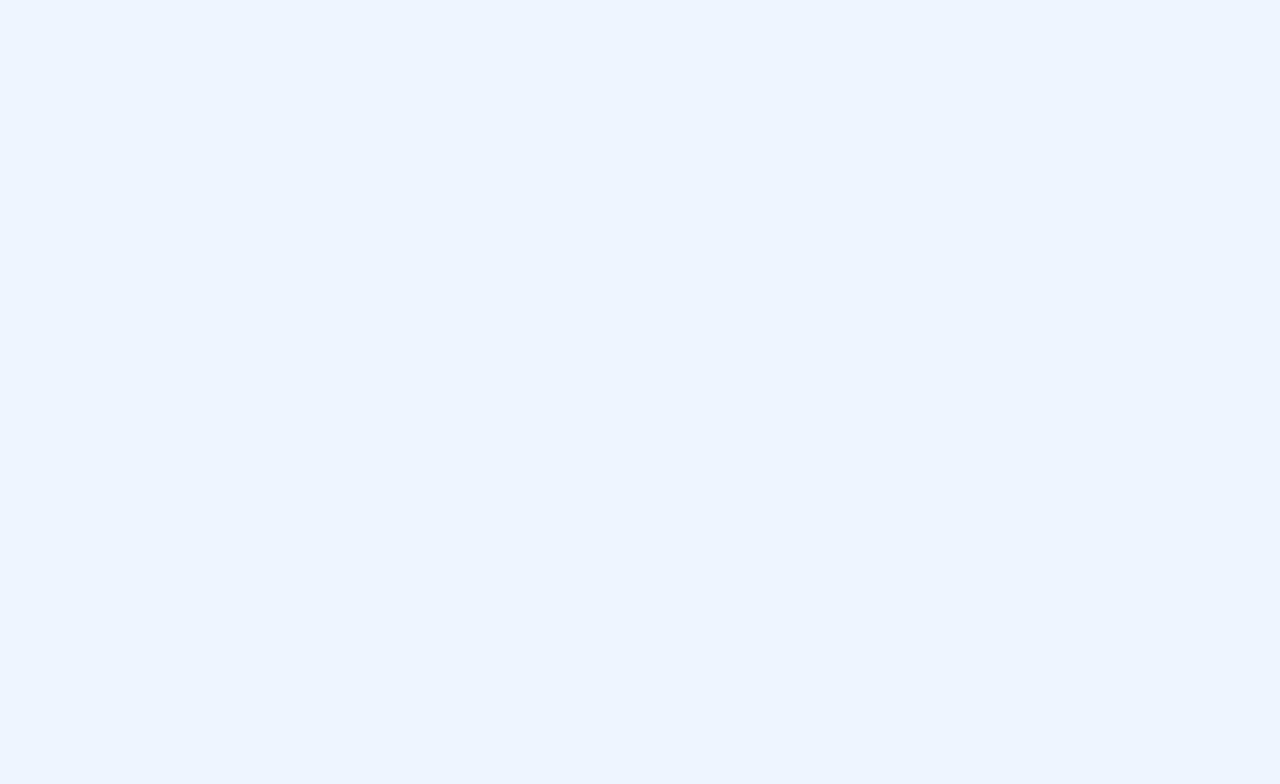
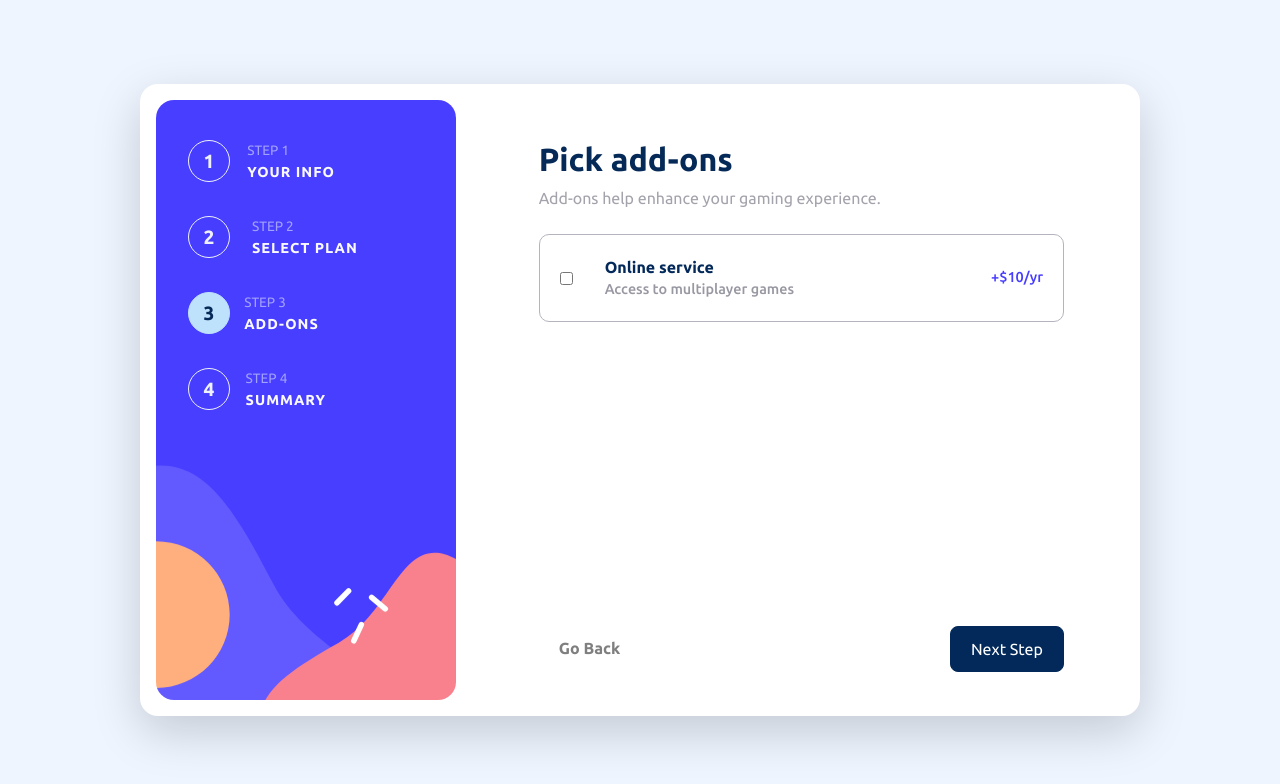
Before and after one commit to Aveshkhan/multi-steps-form, a React (Create React App) app: page /pickAddOns in a window 1280 px wide. Before the commit this address had no page. Shown: the top 784 px of the page. Built offline with nearby package versions, Linux system fonts and the light colour scheme.

Commit message:
completed selectyourplan page design

```diff
--- a/src/App.css
+++ b/src/App.css
@@ -1,5 +1,6 @@
 @import url('https://fonts.googleapis.com/css2?family=Ubuntu:wght@400;500;700&display=swap');
-*{
+
+* {
   margin: 0;
   padding: 0;
   box-sizing: border-box;
@@ -11,23 +12,23 @@
   font-weight: 500;
 }
 
-.center{
+.center {
   display: flex;
   justify-content: center;
   align-items: center;
 }
 
-body{
+body {
   background-color: #eef5ff;
 }
 
-.stepsContent{
+.stepsContent {
   background-color: #ffffff;
   border-radius: 18px;
   width: 1000px;
 }
 
-.stepLeftContent{
+.stepLeftContent {
   background: url('./assets/images/bg-sidebar-desktop.svg')no-repeat center center/cover;
   border-radius: 18px;
   height: 600px;
@@ -37,18 +38,18 @@ body{
   padding: 40px 0;
 }
 
-.stepLeftContent ul{
+.stepLeftContent ul {
   display: flex;
   flex-direction: column;
   gap: 2rem;
   align-items: flex-start;
 }
 
-.stepLeftContent ul li{
+.stepLeftContent ul li {
   gap: 12px;
 }
 
-.stepsNumberIcon{
+.stepsNumberIcon {
   background-color: #473dff;
   color: #eef1fd;
   display: flex;
@@ -64,11 +65,11 @@ body{
   transition: all 0.3s ease;
 }
 
-.stepsNumberIcon:hover{
+.stepsNumberIcon:hover {
   background-color: #bee1fc6d;
 }
 
-.stepsNumberIcon.active{
+.stepsNumberIcon.active {
   background-color: #bee1fc;
   color: #052a58;
   display: flex;
@@ -82,76 +83,184 @@ body{
   border-color: #bee1fc;
 }
 
-.stepsNumber{
+.stepsNumber {
   font-size: 0.85rem;
   margin-bottom: 2px;
   color: #a3a1fe;
 }
 
-.stepsName{
+.stepsName {
   font-size: 0.9rem;
   color: #f9f9ff;
   font-weight: bold;
   letter-spacing: 1px;
 }
 
-.stepsRightContent{
+.stepsRightContent {
   padding: 40px 60px;
 
 }
 
-.stepsHeadingName{
+.stepsHeadingName {
   font-weight: bold;
   color: #052a58;
 }
 
-.stepsSubHeading{
+.stepsSubHeading {
   color: #a3a3ac;
   font-size: 1rem;
 }
 
-.personalInfo input.form-control{
+.personalInfo input.form-control {
   padding: 12px 16px;
 }
 
-.personalInfo label.form-label{
+.personalInfo label.form-label {
   color: #052a58;
   font-weight: 500;
   font-size: 0.9rem;
 }
 
-.stepsRightInnerContent{
+.stepsRightInnerContent {
   height: 75%;
 }
 
-.stepsRightBottomContent{
+.stepsRightBottomContent {
   display: flex;
   justify-content: space-between;
   gap: 1rem;
 }
 
-.personalInfo .stepsRightBottomContent{
+.personalInfo .stepsRightBottomContent {
   justify-content: flex-end;
 }
 
-.btn{
+.btn {
   padding: 10px 20px;
   border-radius: 8px;
 }
 
-.btn-primary{
+.btn-primary {
   background-color: #03295a;
   border-color: #03295a;
 }
 
-.btn-primary:hover, .btn.active{
+.btn-primary:hover,
+.btn.active {
   background-color: #03295a !important;
   border-color: #03295a !important;
 }
-.cardSelection{
+
+.cardSelection {
   border: 1px solid #e4e4e5;
+  display: flex;
+  flex-direction: column;
+  align-items: flex-start;
+  padding: 16px 16px;
 }
-.btn-check:checked+.btn.cardSelection{
+
+.btn-check:checked+.btn.cardSelection {
   background-color: #f8f9fe;
   border: 1px solid #03295a;
 }
+
+.btn-check+.btn.cardSelection:hover {
+  border: 1px solid #03295a;
+}
+
+.cardSelectionImg{
+  margin-bottom: 40px;
+}
+
+.cardSelectionHeader{
+  font-weight: 700;
+  color: #273d5b;
+}
+
+.cardSelectionPrice{
+  color: #b4b4be;
+  font-weight: 500;
+  font-size: 0.95rem;
+}
+
+.cardSelectionYearlyDiscount{
+  font-size: 0.9rem;
+  color: #293445;
+  font-weight: 500;
+}
+
+.monthyYearlyToggle{
+  display: flex;
+  justify-content: center;
+  align-items: center;
+  gap: 1.5rem;
+  background-color: #f8f9fe;
+  height: 56px;
+  border-radius: 10px;
+}
+
+.form-switch .form-check-input{
+  width: 40px;
+  height: 21px;
+}
+
+.customToggle.form-check-input:checked{
+  background-color: #05285a;
+  border-color: #05285a;
+}
+
+.toggleText{
+  font-weight: 700;
+  color: #9898a2;
+}
+
+.addsOnsCards{
+  display: flex;
+  align-items: center;
+  gap: 2rem;
+  width: 100%;
+  border: 1px solid #b4b4be;
+  border-radius: 10px;
+  padding: 20px;
+  cursor: pointer;
+}
+
+.addsOnsCards label.form-check-label{
+  display: flex;
+  justify-content: space-between;
+  align-items: center;
+  width: 100%;
+  cursor: pointer;
+}
+
+.addsOnsCards .form-check-input{
+  width: 22px;
+  height: 22px;
+  cursor: pointer;
+}
+
+.addsOnsCards .form-check-input:checked{
+  background-color: #483eff;
+}
+
+.addsOnsCards + .form-check-input:checked{
+  border-color: #03295a;
+  background-color: #03295a;
+}
+
+.addOnsCardsHeading {
+  font-weight: 700;
+  color: #03295a;
+}
+
+.addOnsCardsSubHeading {
+  font-weight: 500;
+  color: #9898a2;
+  font-size: 0.9rem;
+}
+
+.addOnsCardPrice{
+  color: #483eff;
+  font-size: 0.9rem;
+  font-weight: 500;
+}
--- a/src/App.js
+++ b/src/App.js
@@ -3,6 +3,7 @@ import { BrowserRouter as Router, Route, Routes } from 'react-router-dom';
 
 import PersonalInfo from './components/PersonalInfo';
 import SelectYourPlan from './components/SelectYourPlan';
+import PickAddOns from './components/PickAddOns';
 
 function App() {
   return (
@@ -11,6 +12,7 @@ function App() {
         <Routes>
           <Route path='/' element={<PersonalInfo/>}/>
           <Route path='/selectyourplan' element={<SelectYourPlan/>}/>
+          <Route path='/pickAddOns' element={<PickAddOns/>}/>
         </Routes>
       </Router>
     </div>
--- /dev/null
+++ b/src/components/PickAddOns.jsx
@@ -0,0 +1,88 @@
+import React from 'react'
+import { NavLink } from 'react-router-dom'
+
+const PickAddOns = () => {
+  return (
+    <div>
+      <div className="container center min-vh-100">
+        <div className="stepsContent row shadow-lg p-3">
+          <div className="col-4 px-0">
+            <div className="stepLeftContent">
+              <ul>
+                <li className='row'>
+                  <div className="col-3">
+                    <div className="stepsNumberIcon">1</div>
+                  </div>
+                  <div className="col-8">
+                    <div className="stepsNumber">STEP 1</div>
+                    <div className="stepsName">YOUR INFO</div>
+                  </div>
+                </li>
+                <li className='row'>
+                  <div className="col-3">
+                    <div className="stepsNumberIcon">2</div>
+                  </div>
+                  <div className="col-8">
+                    <div className="stepsNumber">STEP 2</div>
+                    <div className="stepsName">SELECT PLAN</div>
+                  </div>
+                </li>
+                <li className='row'>
+                  <div className="col-3">
+                    <div className="stepsNumberIcon active">3</div>
+                  </div>
+                  <div className="col-8">
+                    <div className="stepsNumber">STEP 3</div>
+                    <div className="stepsName">ADD-ONS</div>
+                  </div>
+                </li>
+                <li className='row'>
+                  <div className="col-3">
+                    <div className="stepsNumberIcon">4</div>
+                  </div>
+                  <div className="col-8">
+                    <div className="stepsNumber">STEP 4</div>
+                    <div className="stepsName">SUMMARY</div>
+                  </div>
+                </li>
+              </ul>
+            </div>
+          </div>
+          <div className="col-8 addOns stepsRightContent">
+            <div className="stepRightTopContent mb-4">
+              <h2 className='stepsHeadingName'>Pick add-ons</h2>
+              <p className='stepsSubHeading'>Add-ons help enhance your gaming experience.</p>
+            </div>
+            <div className="stepsRightInnerContent">
+
+              <div className="form-check addsOnsCards">
+                <input className={"form-check-input ms-0"  ? "active" : "" } type="checkbox" value="" id="flexCheckDefault" />
+                <label className="form-check-label" for="flexCheckDefault">
+                  <div className="addOnsCardContent">
+                    <p className="addOnsCardsHeading mb-0">Online service</p>
+                    <p className="addOnsCardsSubHeading mb-0">Access to multiplayer games</p>
+                  </div>
+                  <div className="addOnsCardPrice">
+                    <p className='mb-0'>+$10/yr</p>
+                  </div>
+                </label>
+              </div>
+
+
+            </div>
+
+
+
+            <div className="stepsRightBottomContent">
+              <NavLink className="btn border-0 text-black-50 fw-bold" to="/selectyourplan">Go Back</NavLink>
+              <NavLink className="btn btn-primary" to="/pickAddOns">Next Step</NavLink>
+            </div>
+
+          </div>
+        </div>
+      </div>
+    </div>
+  )
+}
+
+export default PickAddOns
--- a/src/components/SelectYourPlan.jsx
+++ b/src/components/SelectYourPlan.jsx
@@ -1,6 +1,8 @@
 import React from 'react'
 import { NavLink } from 'react-router-dom'
 import arcadeIcon from '../assets/images/icon-arcade.svg'
+import advanceIcon from '../assets/images/icon-advanced.svg'
+import proIcon from '../assets/images/icon-pro.svg'
 
 const SelectYourPlan = () => {
   return (
@@ -49,34 +51,56 @@ const SelectYourPlan = () => {
               </ul>
             </div>
           </div>
-          <div className="col-8 stepsRightContent">
+          <div className="col-8 selectPlan stepsRightContent">
             <div className="stepRightTopContent mb-4">
-              <h2 className='stepsHeadingName'>Personal info</h2>
-              <p className='stepsSubHeading'>Please provide your name, email address, and phone number</p>
+              <h2 className='stepsHeadingName'>Select your plan</h2>
+              <p className='stepsSubHeading'>You have the option of monthly or yearly billing.</p>
             </div>
-            <div className="stepsRightInnerContent row">
-              <div className="col-4">
-                <input type="radio" class="btn-check" name='options' id="btn-check-outlined" autocomplete="off" />
-                <label class="btn cardSelection" for="btn-check-outlined">
-                  <img src={arcadeIcon} alt="" />
-                  <p>Single toggle</p>
-                </label>
+            <div className="stepsRightInnerContent">
+              <div className="row mb-5">
+                <div className="col-4">
+                  <input type="radio" className="btn-check" name='options' id="btn-check-outlined" autocomplete="off" />
+                  <label className="btn cardSelection" for="btn-check-outlined">
+                    <img className='cardSelectionImg' src={arcadeIcon} alt="arcadeIcon" />
+                    <p className='cardSelectionHeader mb-0'>Arcade</p>
+                    <p className='cardSelectionPrice mb-0'>$90/yr</p>
+                    <p className='cardSelectionYearlyDiscount mb-0'>2 months free</p>
+                  </label>
+                </div>
+                <div className="col-4">
+                  <input type="radio" className="btn-check" name='options' id="btn-check-outlined2" autocomplete="off" />
+                  <label className="btn cardSelection" for="btn-check-outlined2">
+                    <img className='cardSelectionImg' src={advanceIcon} alt="advanceIcon" />
+                    <p className='cardSelectionHeader mb-0'>Advanced</p>
+                    <p className='cardSelectionPrice mb-0'>$120/yr</p>
+                    <p className='cardSelectionYearlyDiscount mb-0'>2 months free</p>
+                  </label>
+                </div>
+                <div className="col-4">
+                  <input type="radio" className="btn-check" name='options' id="btn-check-outlined3" autocomplete="off" />
+                  <label className="btn cardSelection" for="btn-check-outlined3">
+                    <img className='cardSelectionImg' src={proIcon} alt="proIcon" />
+                    <p className='cardSelectionHeader mb-0'>Pro</p>
+                    <p className='cardSelectionPrice mb-0'>$150/yr</p>
+                    <p className='cardSelectionYearlyDiscount mb-0'>2 months free</p>
+                  </label>
+                </div>
               </div>
-              <div className="col-4">
-                <input type="radio" class="btn-check" name='options' id="btn-check-outlined2" autocomplete="off" />
-                <label class="btn cardSelection" for="btn-check-outlined2">Single toggle</label>
+              <div className="monthyYearlyToggle">
+                <p className="toggleText mb-0">Monthly</p>
+                <div class="form-check form-switch">
+                  <input className="form-check-input customToggle" type="checkbox" role="switch" id="flexSwitchCheckDefault" />
+                </div>
+                <p className="toggleText mb-0">Yearly</p>
               </div>
-              <div className="col-4">
-                <input type="radio" class="btn-check" name='options' id="btn-check-outlined3" autocomplete="off" />
-                <label class="btn cardSelection" for="btn-check-outlined3">Single toggle</label>
-              </div>
+
             </div>
 
 
 
             <div className="stepsRightBottomContent">
-              <NavLink className="btn border-0 text-secondary" to="/">Go Back</NavLink>
-              <NavLink className="btn btn-primary" to="/selectyourplan">Next Step</NavLink>
+              <NavLink className="btn border-0 text-black-50 fw-bold" to="/">Go Back</NavLink>
+              <NavLink className="btn btn-primary" to="/pickAddOns">Next Step</NavLink>
             </div>
 
           </div>
```
